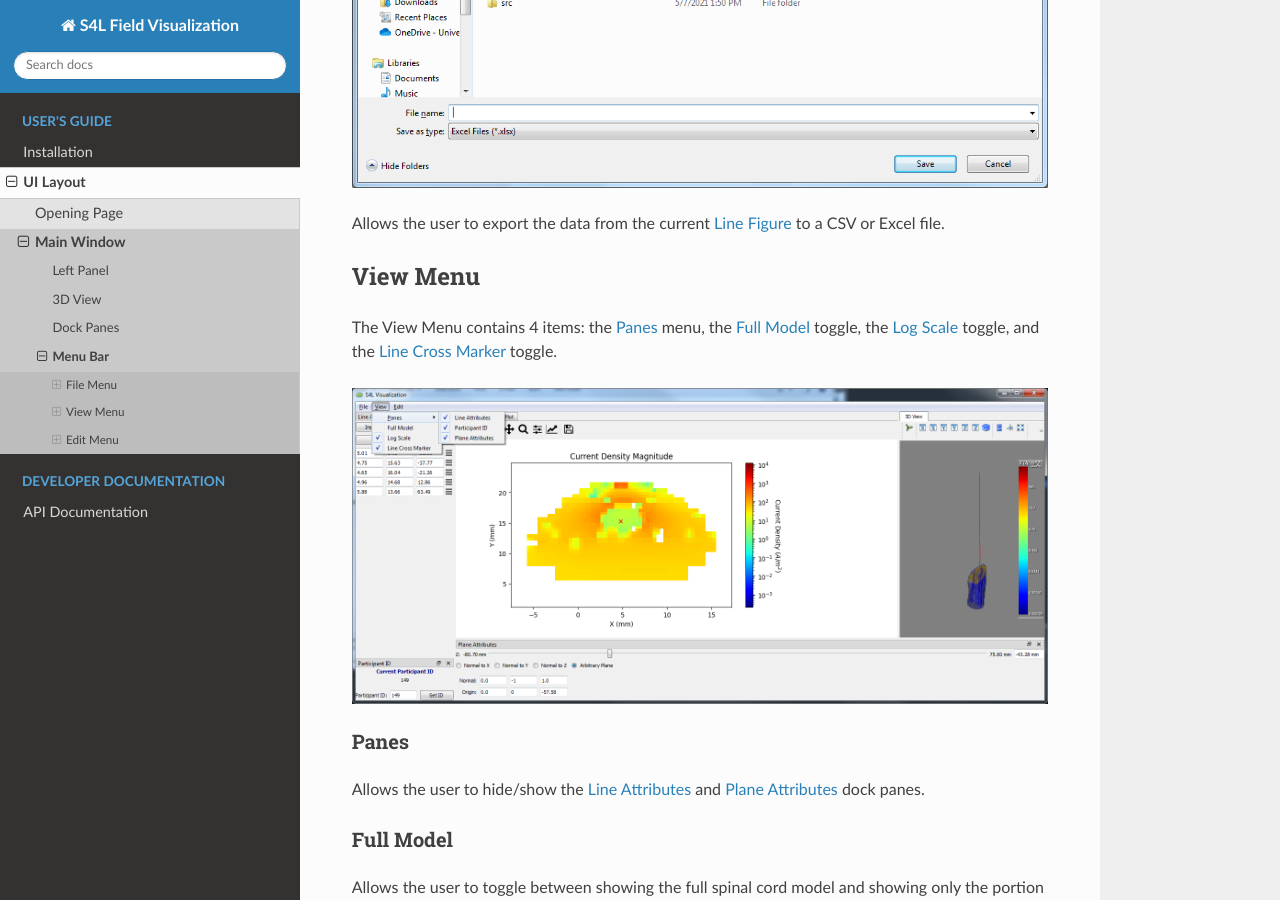
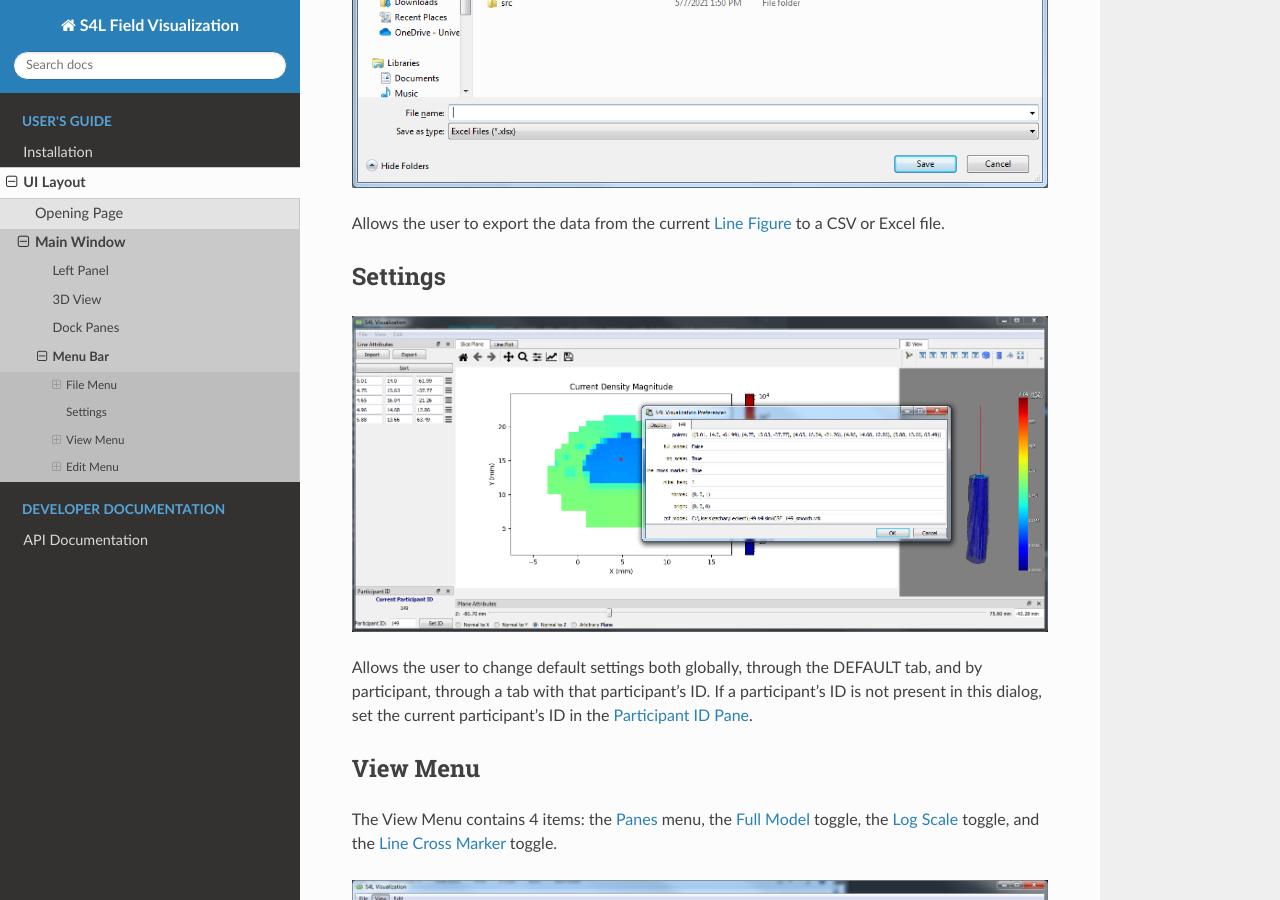
Before and after one commit to zlecke/S4L_Visualization, a Sphinx documentation site: the page built from docs/user/menu.rst, in a window 1280 px wide and 900 px high, scrolled down 2200 px. Built offline with Sphinx 7.4.7 and the Read the Docs theme 2.0.0, drawn with Linux system fonts in a browser that asks for light colours.

Commit message:
Update documentation to include new settings system

```diff
--- a/docs/user/menu.rst
+++ b/docs/user/menu.rst
@@ -55,6 +55,17 @@ Export Line
 
 Allows the user to export the data from the current :ref:`line-figure` to a
 CSV or Excel file.
+
+.. _settings:
+
+Settings
+========
+
+.. image:: /_static/user/settings.png
+
+Allows the user to change default settings both globally, through the DEFAULT tab, and
+by participant, through a tab with that participant's ID. If a participant's ID is not
+present in this dialog, set the current participant's ID in the :ref:`participant-id-pane`.
 
 .. _view-menu:
 
```
Also changed, not shown: docs/user/dock-panes.rst (+11 -0 lines), docs/user/installation.rst (+4 -4 lines), docs/_static/user/participant-id-pane.png (added), docs/_static/user/settings.png (added).
